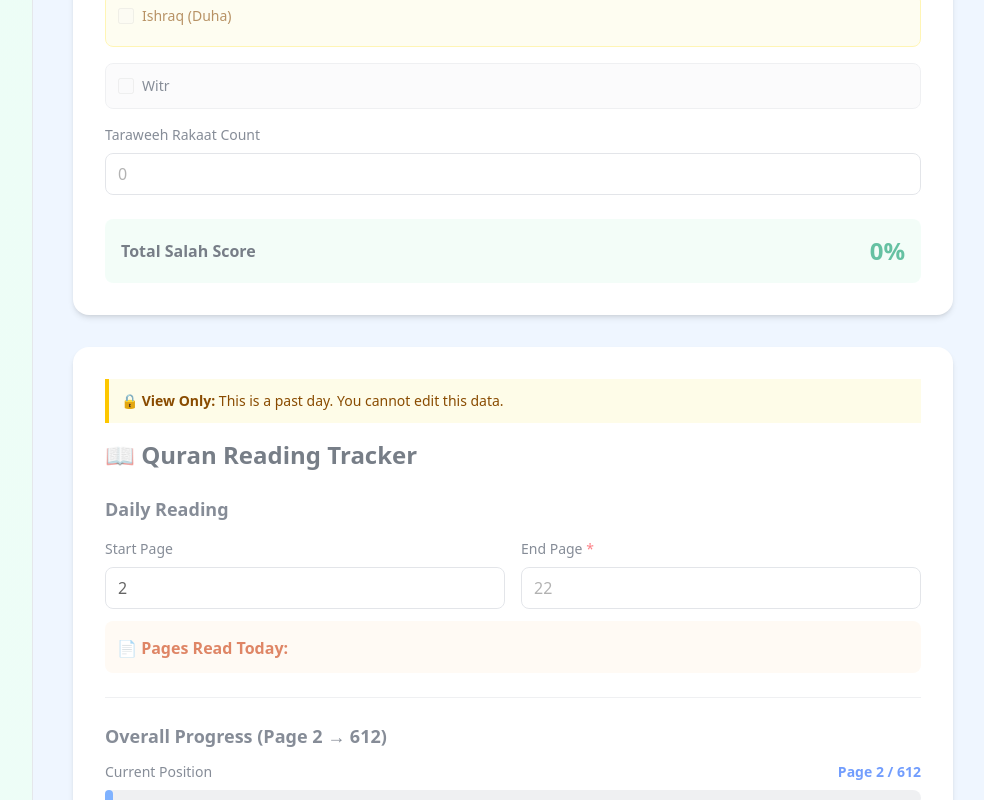
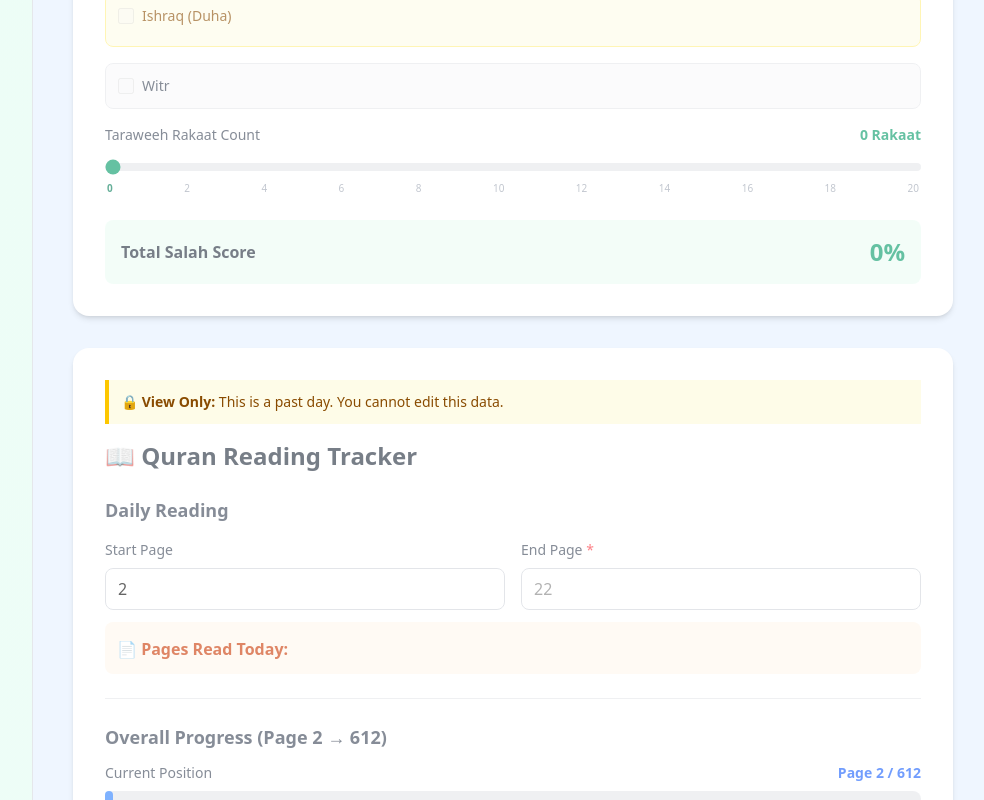
Before and after one commit to AzharAliCodes/ramazan_sepeical, a React (Vite) app: page /boys in a window 1280 px wide. Shown: the part 1460-2260 px from the top of the page, without its empty margins (287-1271 px from the left). Built offline with nearby package versions, Linux system fonts and the light colour scheme.

Commit message:
added tawith rakath

```diff
--- a/src/components/BoysSalahCard.jsx
+++ b/src/components/BoysSalahCard.jsx
@@ -494,26 +494,32 @@ const SalahCard = ({ salah, onChange, isLocked = false }) => {
           </div>
         </div>
 
-        {/* Taraweeh Rakaat Input */}
+        {/* Taraweeh Rakaat Slider */}
         <div className="mt-4">
-          <label className="block text-sm font-medium text-gray-700 mb-2">
-            Taraweeh Rakaat Count
-          </label>
+          <div className="flex items-center justify-between mb-2">
+            <label className="text-sm font-medium text-gray-700">
+              Taraweeh Rakaat Count
+            </label>
+            <span className="text-sm font-bold text-emerald-600">
+              {salah.taraweeh || 0} Rakaat
+            </span>
+          </div>
           <input
-            type="number"
+            type="range"
             min="0"
             max="20"
-            value={salah.taraweeh > 0 ? salah.taraweeh : ''}
-            onChange={(e) => {
-              const value = e.target.value;
-              // Limit to 2 digits max
-              if (value === '' || (parseInt(value) >= 0 && parseInt(value) <= 20 && value.length <= 2)) {
-                onChange({ ...salah, taraweeh: value === '' ? 0 : parseInt(value) });
-              }
-            }}
-            placeholder="0"
-            className="w-full px-3 py-2 border border-gray-300 rounded-lg focus:ring-2 focus:ring-emerald-500 focus:border-emerald-500"
+            step="2"
+            value={salah.taraweeh || 0}
+            onChange={(e) => onChange({ ...salah, taraweeh: parseInt(e.target.value) })}
+            className="w-full h-2 bg-gray-200 rounded-lg appearance-none cursor-pointer accent-emerald-600"
           />
+          <div className="flex justify-between mt-1 px-0.5">
+            {[0, 2, 4, 6, 8, 10, 12, 14, 16, 18, 20].map(val => (
+              <span key={val} className={`text-[10px] ${salah.taraweeh === val ? 'text-emerald-700 font-bold' : 'text-gray-400'}`}>
+                {val}
+              </span>
+            ))}
+          </div>
         </div>
       </div>
 
--- a/src/components/DisciplineCard.jsx
+++ b/src/components/DisciplineCard.jsx
@@ -57,7 +57,7 @@ const DisciplineCard = ({ discipline, onChange, isLocked = false }) => {
           <span>2 hr</span>
           <span>3 hr</span>
           <span>4 hr</span>
-          <span>5 hr</span>
+          <span>5+ hr</span>
         </div>
       </div>
 
--- a/src/components/GirlsSalahCard.jsx
+++ b/src/components/GirlsSalahCard.jsx
@@ -448,26 +448,32 @@ const SalahCard = ({ salah, onChange, isLocked = false }) => {
           </div>
         </div>
 
-        {/* Taraweeh Rakaat Input */}
+        {/* Taraweeh Rakaat Slider */}
         <div className="mt-4">
-          <label className="block text-sm font-medium text-gray-700 mb-2">
-            Taraweeh Rakaat Count
-          </label>
+          <div className="flex items-center justify-between mb-2">
+            <label className="text-sm font-medium text-gray-700">
+              Taraweeh Rakaat Count
+            </label>
+            <span className="text-sm font-bold text-emerald-600">
+              {salah.taraweeh || 0} Rakaat
+            </span>
+          </div>
           <input
-            type="number"
+            type="range"
             min="0"
             max="20"
-            value={salah.taraweeh > 0 ? salah.taraweeh : ''}
-            onChange={(e) => {
-              const value = e.target.value;
-              // Limit to 2 digits max
-              if (value === '' || (parseInt(value) >= 0 && parseInt(value) <= 20 && value.length <= 2)) {
-                onChange({ ...salah, taraweeh: value === '' ? 0 : parseInt(value) });
-              }
-            }}
-            placeholder="0"
-            className="w-full px-3 py-2 border border-gray-300 rounded-lg focus:ring-2 focus:ring-emerald-500 focus:border-emerald-500"
+            step="2"
+            value={salah.taraweeh || 0}
+            onChange={(e) => onChange({ ...salah, taraweeh: parseInt(e.target.value) })}
+            className="w-full h-2 bg-gray-200 rounded-lg appearance-none cursor-pointer accent-emerald-600"
           />
+          <div className="flex justify-between mt-1 px-0.5">
+            {[0, 2, 4, 6, 8, 10, 12, 14, 16, 18, 20].map(val => (
+              <span key={val} className={`text-[10px] ${salah.taraweeh === val ? 'text-emerald-700 font-bold' : 'text-gray-400'}`}>
+                {val}
+              </span>
+            ))}
+          </div>
         </div>
       </div>
 
```
